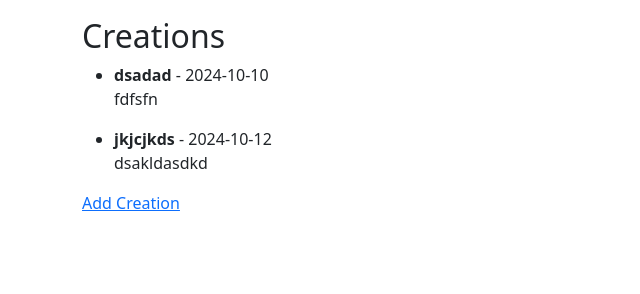
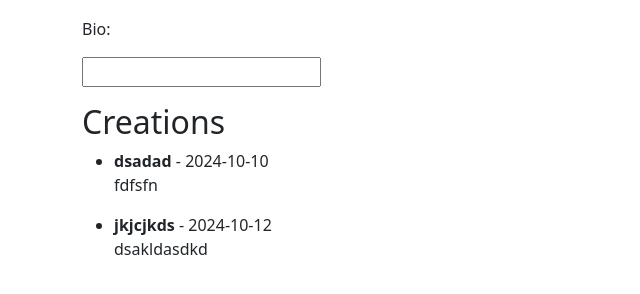
Before and after one commit to EastsidePreparatorySchool/epstudio, a Flask app: page /user/1 in a window 1280 px wide. Shown: the part 243-537 px from the top of the page, without its empty margins (0-640 px from the left). Run offline with Flask 3, Linux system fonts and the light colour scheme; a user stored in the database is signed in; data comes from the database, SQL or seed files in the repository.

Commit message:
Update user_profile.html a bit

```diff
--- a/templates/user_profile.html
+++ b/templates/user_profile.html
@@ -7,6 +7,9 @@
 <p>Email: {{ user.email }}</p>
 <p>Graduation Year: {{ user.gradyear }}</p>
 <p>Pronouns: {{ user.pronouns }}</p>
+<p>Bio:</p>
+<input type="text">
+<p></p>
 
 <h2>Creations</h2>
 {% if user.creations %}
@@ -23,6 +26,7 @@
 {% endif %}
 
 {% if current_user.id == user.id or current_user.is_admin %}
-<a href="{{ url_for('add_creation', user_id=user.id) }}">Add Creation</a>
+<!--not sure if we're ever gonna be using add_creation.html or if we'll stick to just the modal Cameron made
+<a href="{{ url_for('add_creation', user_id=user.id) }}">Add Creation</a>-->
 {% endif %}
 {% endblock %}
```
